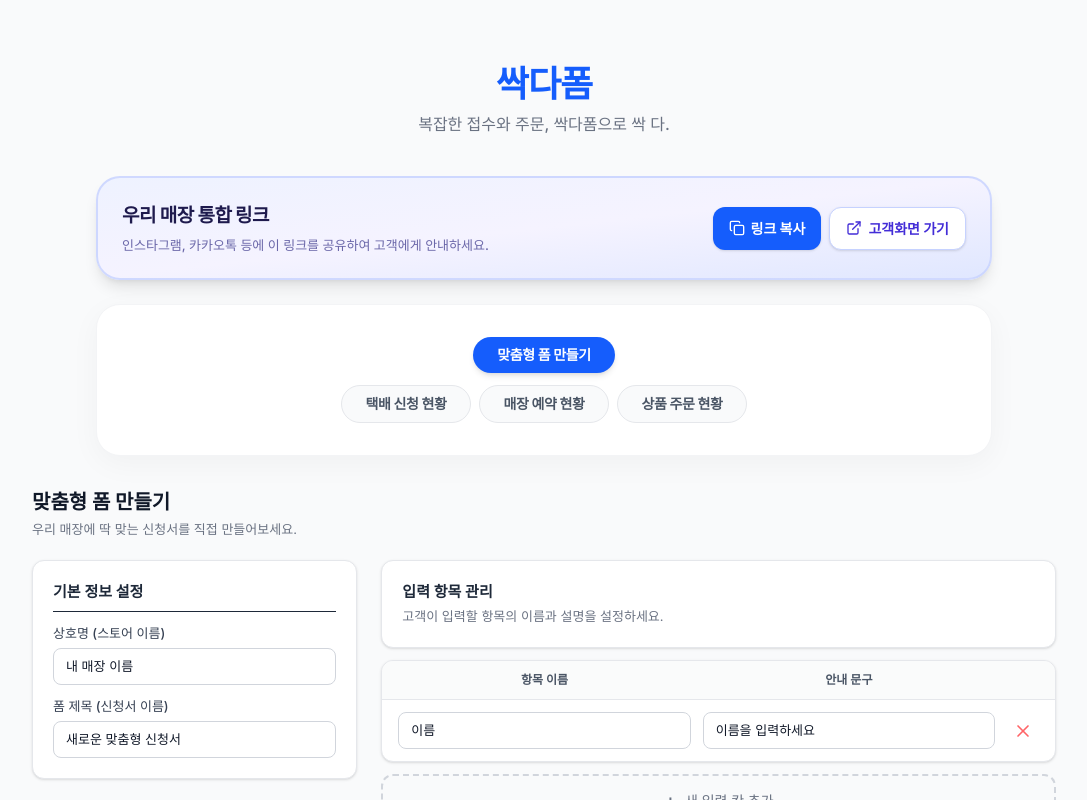
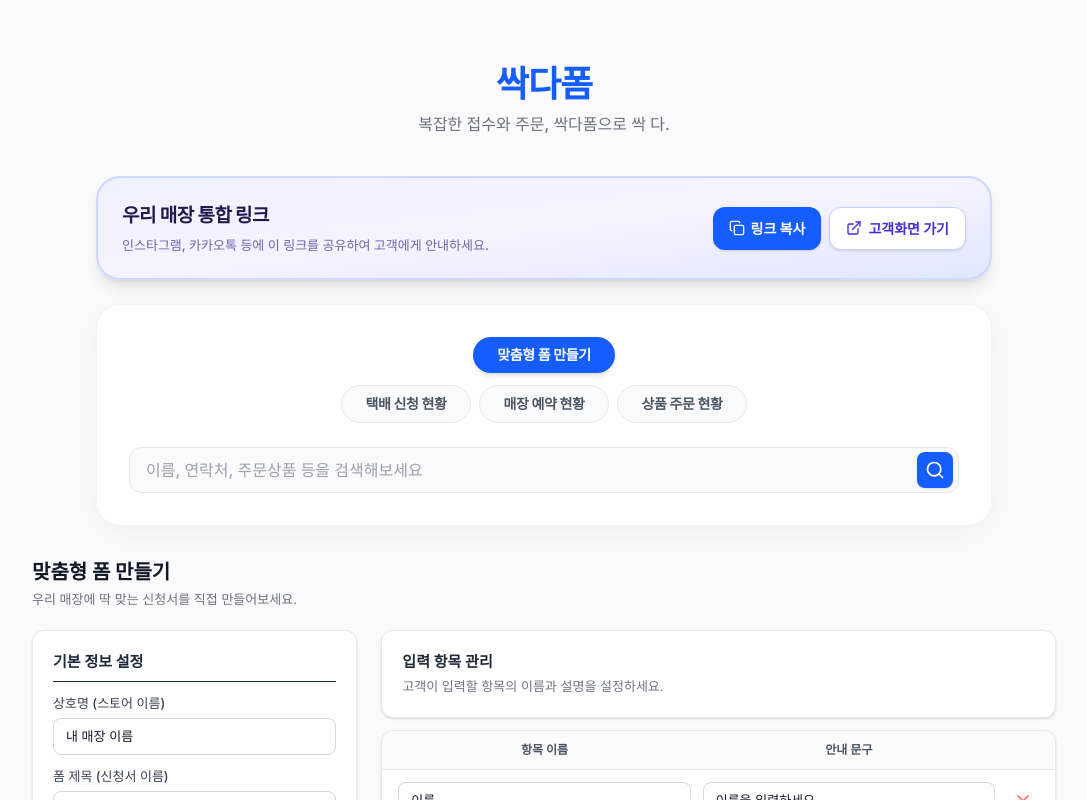
Before and after one commit to hannune-s/ssakdaform, a Next.js app: page / in a window 1280 px wide. Shown: the top 800 px of the page, without its empty margins (96-1183 px from the left). Built offline with nearby package versions, Linux system fonts and the light colour scheme; no server answers.

Commit message:
fix: 폼 만들기 탭에서도 검색창이 항상 보이도록 조건부 렌더링 제거

```diff
--- a/src/app/page.tsx
+++ b/src/app/page.tsx
@@ -122,8 +122,7 @@ export default function AdminHub() {
           </div>
         </div>
 
-        {/* 검색창 (맞춤형 폼 만들기 탭에서는 숨김) */}
-        {activeTab !== 'builder' && (
+        {/* 검색창 */}
         <div className="relative mt-5 sm:mt-6">
           <input
             type="text"
@@ -138,7 +137,6 @@ export default function AdminHub() {
             </button>
           </div>
         </div>
-        )}
       </div>
 
       {/* 하단 콘텐츠(기존 컴포넌트 렌더링) 영역 */}
```
Lines whose indentation alone changed are shown as unchanged.
